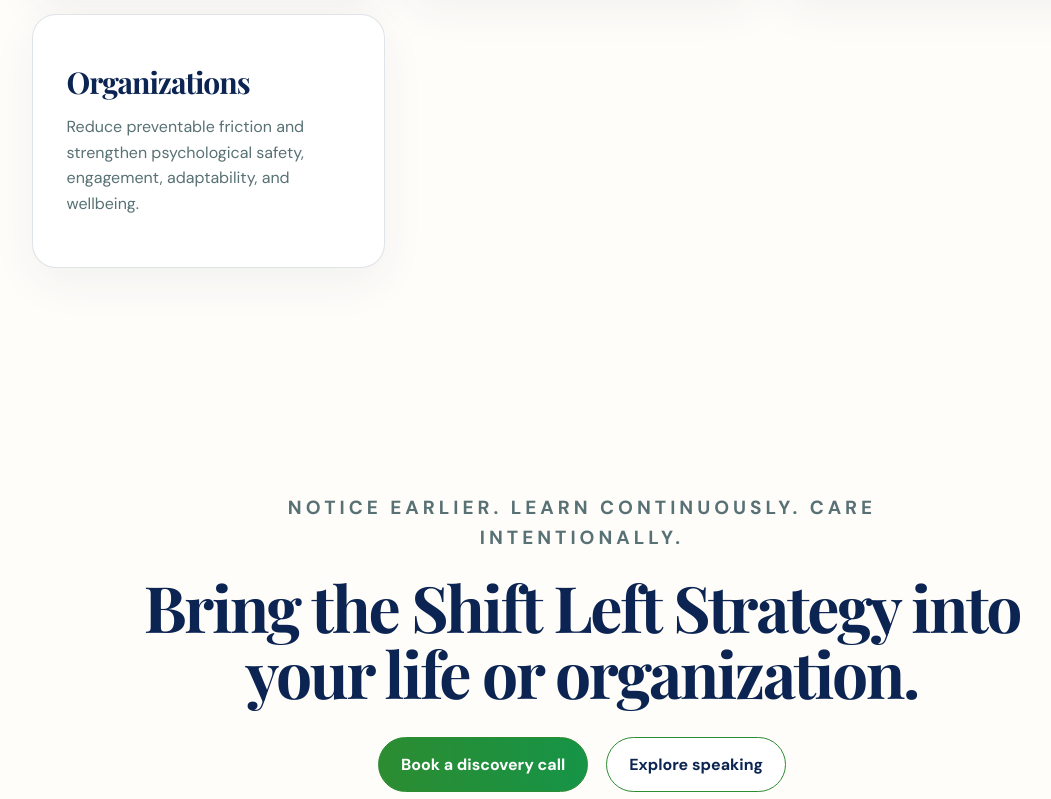
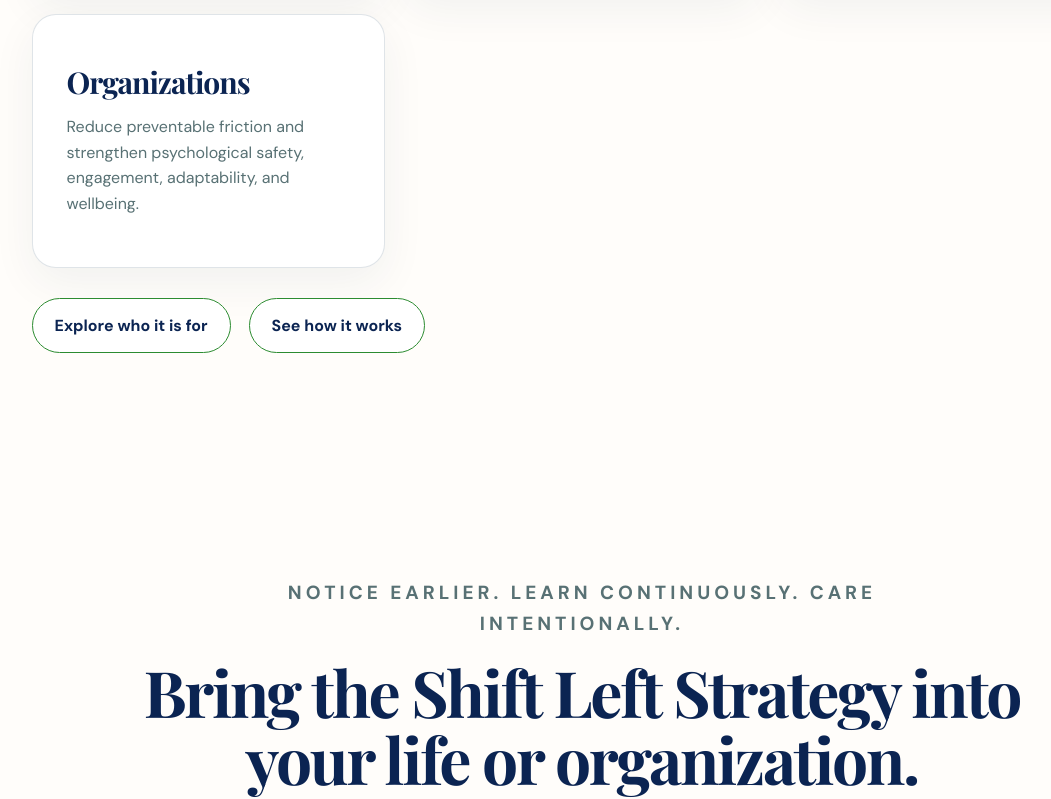
Before and after one commit to seattledesitv/shiftleftcc, a Next.js app: page /why-shift-left in a window 1280 px wide. Shown: the part 3111-3910 px from the top of the page, without its empty margins (58-1109 px from the left). Built offline with nearby package versions, Linux system fonts and the light colour scheme; a web font is replaced by a local one.

Commit message:
Connect Shift Left strategy to audience and process pages

```diff
--- a/app/why-shift-left/page.tsx
+++ b/app/why-shift-left/page.tsx
@@ -18,6 +18,6 @@ export default function WhyShiftLeftPage(){return <main>
   <section className="shiftComparison"><article><span>Reactive model</span><h2>Pressure → Crisis → Recovery</h2><p>Support often begins only after stress, disconnection, burnout, or conflict has intensified.</p></article><strong>SHIFT LEFT</strong><article><span>Proactive model</span><h2>Notice → Learn → Care</h2><p>Practical habits and support begin earlier, strengthening resilience and widening the range of healthy choices.</p></article></section>
   <section className="framework" id="framework"><div className="sectionHeading"><p className="eyebrow">THREE CONTINUOUS PRACTICES</p><h2>The Shift Left framework for lifelong wellbeing.</h2></div><div className="practiceGrid">{practices.map(([n,title,line,copy])=><article key={title}><span>{n}</span><h3>{title}</h3><strong>{line}</strong><p>{copy}</p></article>)}</div></section>
   <section className="strategyPrinciple"><p className="eyebrow">THE CORE IDEA</p><h2>Prevention is not the absence of difficulty. It is the presence of capacity.</h2><p>Shift Left does not promise a life without challenges. It helps people and systems build awareness, language, skills, support, and recovery practices before those challenges become crises.</p></section>
-  <section className="applicationSection"><div className="sectionHeading"><p className="eyebrow">WHERE IT APPLIES</p><h2>One strategy. Different human systems.</h2></div><div className="applicationGrid">{applications.map(([title,copy])=><article key={title}><h3>{title}</h3><p>{copy}</p></article>)}</div></section>
+  <section className="applicationSection"><div className="sectionHeading"><p className="eyebrow">WHERE IT APPLIES</p><h2>One strategy. Different human systems.</h2></div><div className="applicationGrid">{applications.map(([title,copy])=><article key={title}><h3>{title}</h3><p>{copy}</p></article>)}</div><div className="actions"><Link className="button secondary" href="/for-who">Explore who it is for</Link><Link className="button secondary" href="/how-it-works">See how it works</Link></div></section>
   <section className="consultingCta"><p className="eyebrow">NOTICE EARLIER. LEARN CONTINUOUSLY. CARE INTENTIONALLY.</p><h2>Bring the Shift Left Strategy into your life or organization.</h2><div className="actions"><Link className="button primary" href="/#contact">Book a discovery call</Link><Link className="button secondary" href="/speaking">Explore speaking</Link></div></section>
 </main>}
```
